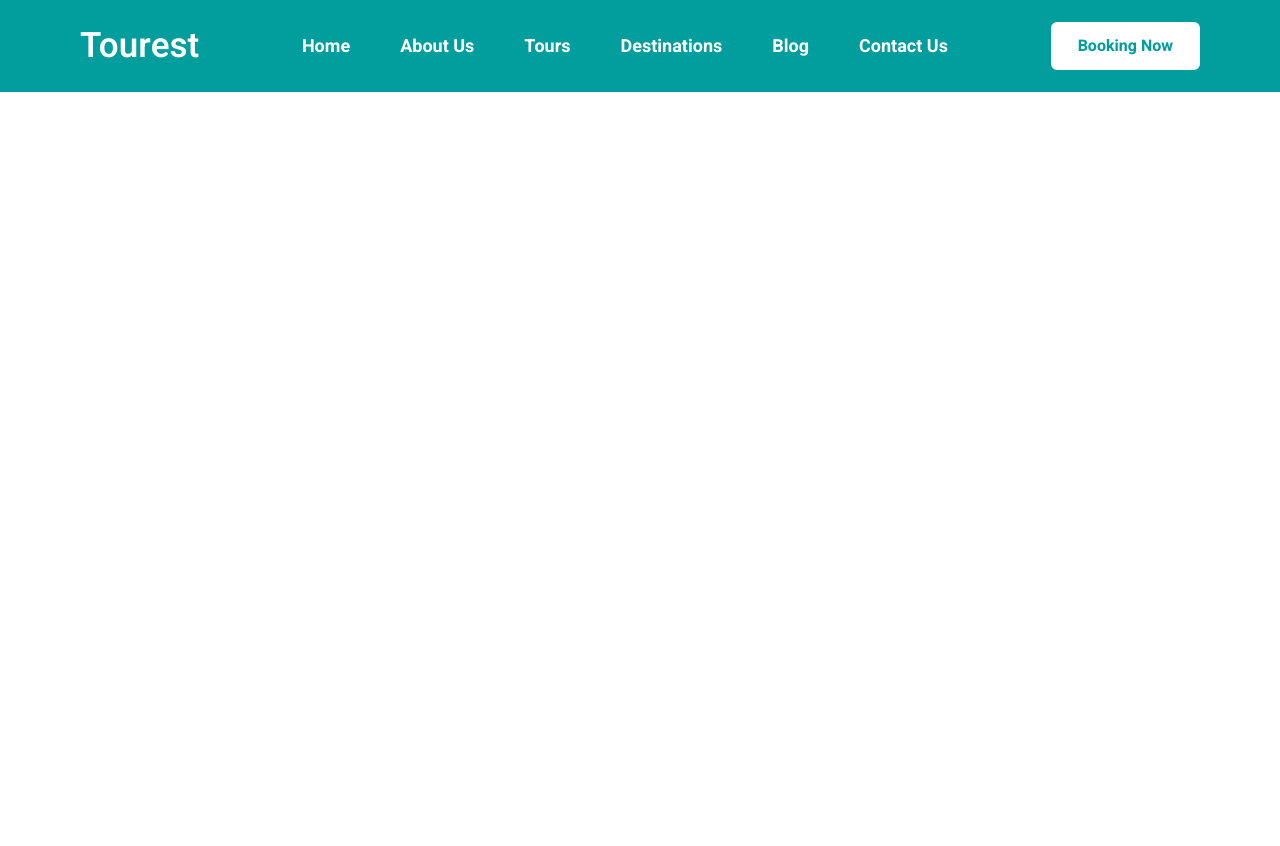
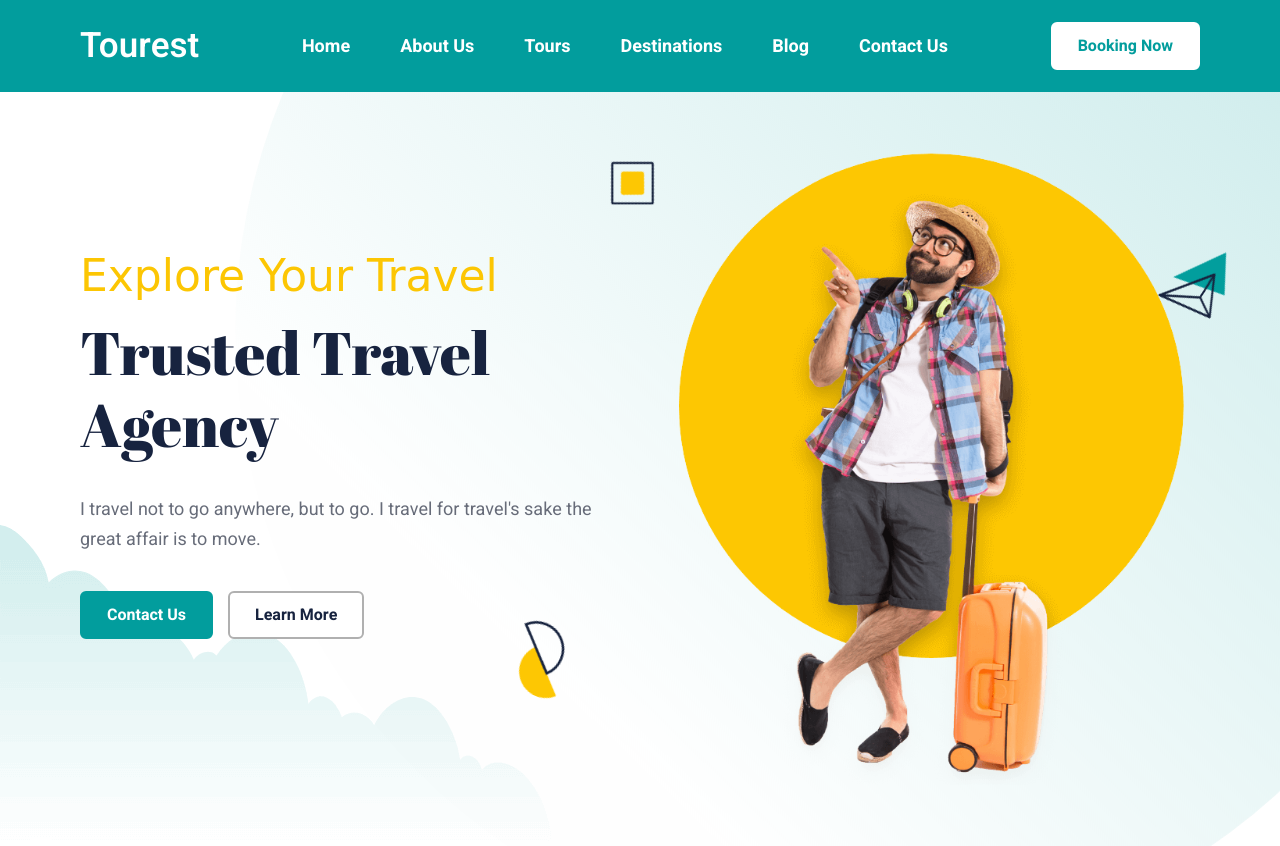
Before and after one commit to Shaad-Imran/Tourest-Travel-Website, a plain HTML site: page index.html in a window 1280 px wide. Before the commit the page ends 800 px from the top, so only its background shows below. Drawn offline with nearby package versions, Linux system fonts and the light colour scheme; a web font is replaced by a local one.

Commit message:
hero section added

```diff
--- a/index.html
+++ b/index.html
@@ -67,6 +67,72 @@
       </div>
     </header>
 
+    <main>
+      <article>
+        <!-- Hero -->
+        <section
+          class="section hero"
+          style="
+            background-image: url('images/hero-bg-bottom.png'),
+              url('images/hero-bg-top.png');
+          "
+        >
+          <div class="container">
+            <img
+              src="images/shape-1.png"
+              width="61"
+              height="61"
+              alt="Vector Shape"
+              class="shape shape-1"
+            />
+
+            <img
+              src="images/shape-2.png"
+              width="56"
+              height="74"
+              alt="Vector Shape"
+              class="shape shape-2"
+            />
+
+            <img
+              src="images/shape-3.png"
+              width="57"
+              height="72"
+              alt="Vector Shape"
+              class="shape shape-3"
+            />
+
+            <div class="hero-content">
+              <p class="section-subtitle">Explore Your Travel</p>
+
+              <h2 class="hero-title">Trusted Travel Agency</h2>
+
+              <p class="hero-text">
+                I travel not to go anywhere, but to go. I travel for travel's
+                sake the great affair is to move.
+              </p>
+
+              <div class="btn-group">
+                <a href="#" class="btn btn-primary">Contact Us</a>
+
+                <a href="#" class="btn btn-outline">Learn More</a>
+              </div>
+            </div>
+            <figure class="hero-banner">
+              <img
+                src="images/hero-banner.png"
+                width="686"
+                height="812"
+                loading="lazy"
+                alt="hero banner"
+                class="w-100"
+              />
+            </figure>
+          </div>
+        </section>
+      </article>
+    </main>
+
     <script src="script.js"></script>
 
     <script
--- a/style.css
+++ b/style.css
@@ -163,6 +163,35 @@ body {
   --border-color: var(--viridian-green);
 }
 
+.section {
+  padding-block: var(--section-padding);
+}
+
+.section-subtitle {
+  font-family: var(--ff-comforter-brush);
+  color: var(--mikado-yellow);
+  font-size: var(--fs-3);
+}
+
+.w-100 {
+  width: 100%;
+}
+
+.h2 {
+  color: var(--jet);
+  font-size: var(--fs-3);
+  font-weight: var(--fw-500);
+}
+
+.h3 {
+  font-size: var(--fs-4);
+  font-weight: var(--fw-400);
+}
+
+.section-title {
+  font-family: var(--ff-abril-fatface);
+}
+
 /* ...header...  */
 .header {
   background: var(--viridian-green);
@@ -236,12 +265,57 @@ body {
   border-color: var(--white-1);
 }
 
+/* ..hero..  */
+.shape {
+  display: none;
+}
+
+.hero {
+  background-repeat: no-repeat, no-repeat;
+  background-position: bottom left, top right;
+}
+
+.hero-content {
+  margin-bottom: 50px;
+}
+
+.hero .section-subtitle {
+  margin-bottom: 15px;
+}
+
+.hero-title {
+  color: var(--oxford-blue);
+  font-size: var(--fs-1);
+  font-family: var(--ff-abril-fatface);
+  font-weight: var(--fw-500);
+  line-height: 1.2;
+  max-width: 11ch;
+  margin-bottom: 15px;
+}
+
+.hero-text {
+  color: var(--black-coral);
+  font-size: var(--fs-7);
+  line-height: 1.7;
+  margin-bottom: 15px;
+}
+
+.btn-group {
+  display: flex;
+  flex-wrap: wrap;
+  gap: 15px;
+}
+
 /* .....Responsiveness.....  */
 @media (min-width: 575px) {
   :root {
     --fs-1: 5rem;
     --fs-3: 4rem;
     --fs-8: 1.4rem;
+  }
+
+  .hero-text {
+    --fs-7: 1.8rem;
   }
 }
 
@@ -250,12 +324,26 @@ body {
     max-width: 750px;
     margin-inline: auto;
   }
+
+  .hero {
+    min-height: 550px;
+    display: grid;
+    place-items: center;
+  }
+
+  .hero .container {
+    display: flex;
+    align-items: center;
+    gap: 40px;
+  }
 }
 
 @media (min-width: 992px) {
   :root {
     --fs-2: 3.5rem;
     --fs-3: 4.4rem;
+
+    --section-padding: 60px;
   }
 
   .container {
@@ -291,6 +379,48 @@ body {
     font-weight: var(--fw-700);
     margin-bottom: 8px;
   }
+
+  .hero {
+    position: relative;
+    min-height: 680px;
+  }
+
+  .hero-title,
+  .hero-text {
+    margin-bottom: 35px;
+  }
+
+  .shape {
+    display: block;
+    position: absolute;
+    animation: rotate 8s linear infinite;
+  }
+
+  .shape-1 {
+    top: 60px;
+    left: 47%;
+  }
+
+  .shape-2 {
+    top: 20%;
+    right: 50px;
+    animation-delay: 0.25s;
+  }
+
+  .shape-3 {
+    left: 40%;
+    bottom: 20%;
+    animation-delay: 0.5s;
+  }
+
+  @keyframes rotate {
+    0% {
+      transform: rotate(0);
+    }
+    100% {
+      transform: rotate(1turn);
+    }
+  }
 }
 
 @media (min-width: 1200px) {
```
